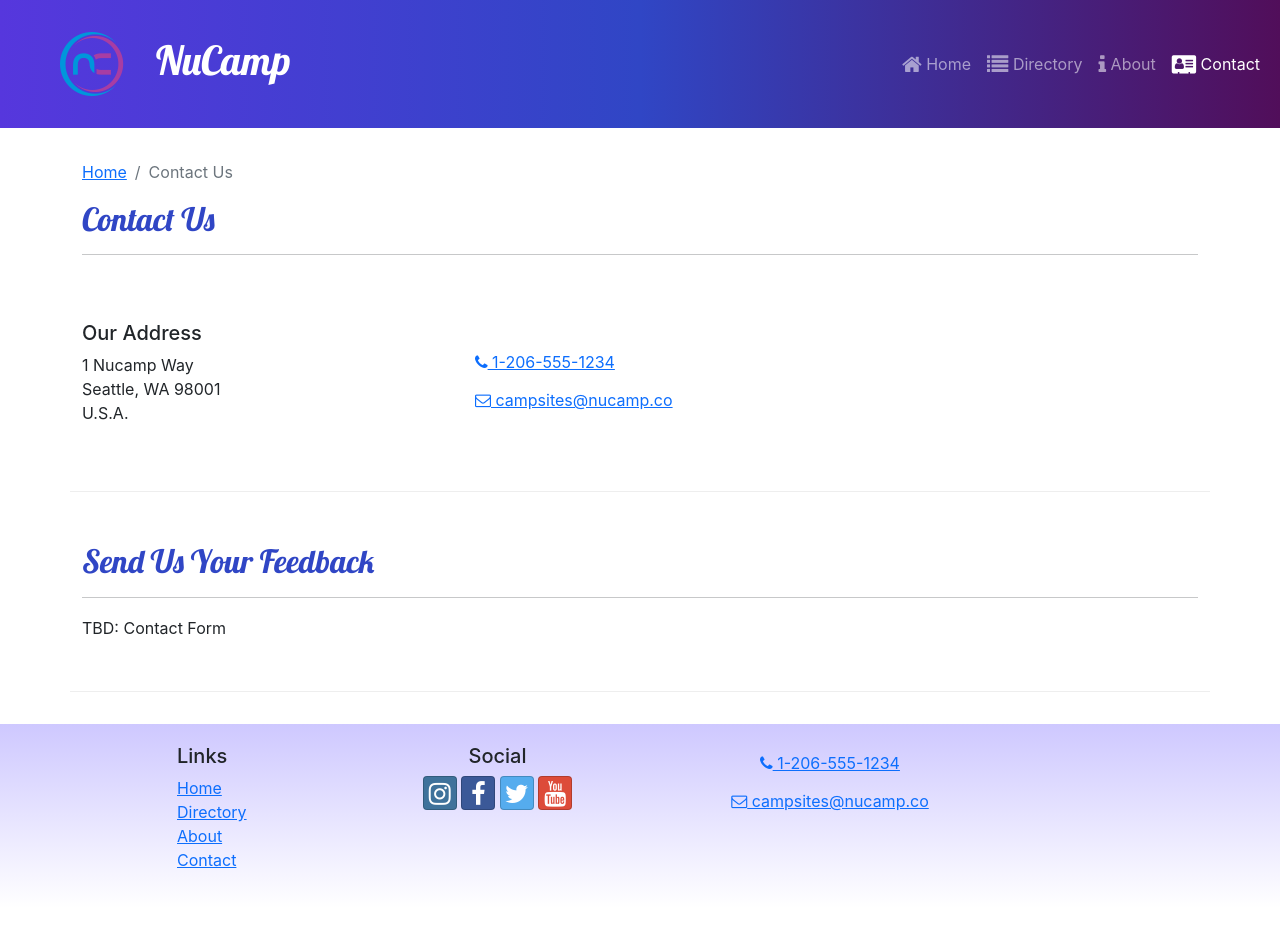
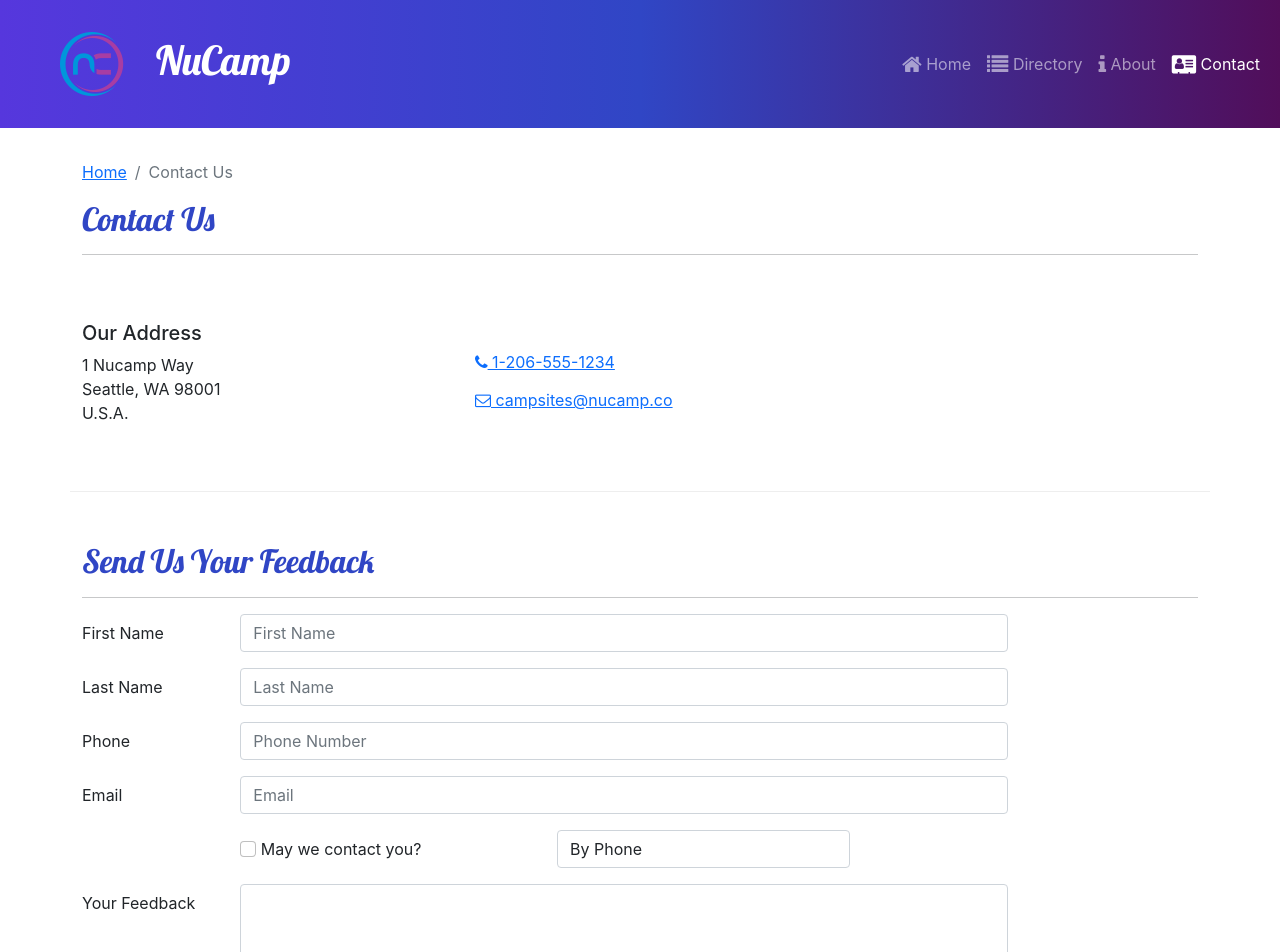
Before and after one commit to DrBecky22/nc_ReactNuCampsiteWk1, a React (Create React App) app in the folder nucampsitereactwk1/: page /contact in a window 1280 px wide. Shown: the top 952 px of the page. Before the commit the page ends 908 px from the top, so only its background shows below. Built offline with nearby package versions, Linux system fonts and the light colour scheme.

Commit message:
commit
Wk3 create contact form part 2

```diff
--- a/nucampsitereactwk1/src/components/ContactForm.js
+++ b/nucampsitereactwk1/src/components/ContactForm.js
@@ -1,5 +1,5 @@
-import {Button, Label, Col, Form Group } from 'reactstrap';
-import { Formik, Field, Form} from 'formik';
+import { Button, Label, Col, FormGroup } from 'reactstrap';
+import { Formik, Field, Form } from 'formik';
 
 const ContactForm = () => {
     return (
@@ -12,14 +12,14 @@
                 agree: false,
                 contactType: 'By Phone',
                 feedback: ''
-        }}
-        >
+            }}>
             <Form>
                 <FormGroup row>
                     <Label htmlFor='firstName' md='2'>
                         First Name
                     </Label>
                     <Col md='10'>
+                        <Field className='form-control' name='firstName' placeholder='First Name' />
                     </Col>
                 </FormGroup>
                 <FormGroup row>
@@ -27,6 +27,7 @@
                         Last Name
                     </Label>
                     <Col md='10'>
+                        <Field className='form-control' name='lastName' placeholder='Last Name' />
                     </Col>
                 </FormGroup>
                 <FormGroup row>
@@ -34,6 +35,7 @@
                         Phone
                     </Label>
                     <Col md='10'>
+                        <Field className='form-control' name='phoneNum' placeholder='Phone Number' />
                     </Col>
                 </FormGroup>
                 <FormGroup row>
@@ -41,13 +43,23 @@
                         Email
                     </Label>
                     <Col md='10'>
+                        <Field className='form-control' name='email' placeholder='Email' />
                     </Col>
                 </FormGroup>
                 <FormGroup row>
                     <Label check md={{ size: 4, offset: 2 }}>
+                        <Field
+                            name='agree'
+                            type='checkbox'
+                            className='form-check-input'
+                        />{' '}
                         May we contact you?
                     </Label>
                     <Col md='4'>
+                        <Field className='form-control' name='contactType' as='select'>
+                            <option>By Phone</option>
+                            <option>By Email</option>
+                        </Field>
                     </Col>
                 </FormGroup>
                 <FormGroup row>
@@ -55,14 +67,14 @@
                         Your Feedback
                     </Label>
                     <Col md='10'>
+                    <Field className='form-control' name='feedback' as='textarea' rows='12' />
                     </Col>
                 </FormGroup>
                 <FormGroup row>
                 </FormGroup>
             </Form>
-        <Formik />
-
-    )
-}
+        </Formik>
+    );
+};
 
 export default ContactForm;
--- a/nucampsitereactwk1/src/pages/ContactPage.js
+++ b/nucampsitereactwk1/src/pages/ContactPage.js
@@ -1,5 +1,6 @@
 import { Container, Col, Row } from "reactstrap";
 import SubHeader from '../components/SubHeader';
+import ContactForm from '../components/ContactForm';
 
 const ContactPage = () => {
     return (
@@ -42,7 +43,7 @@
                 <hr/>
             </Col>
             <Col md='10'>
-                TBD: Contact Form
+                <ContactForm />
             </Col>
         </Row>
      </Container>
```
